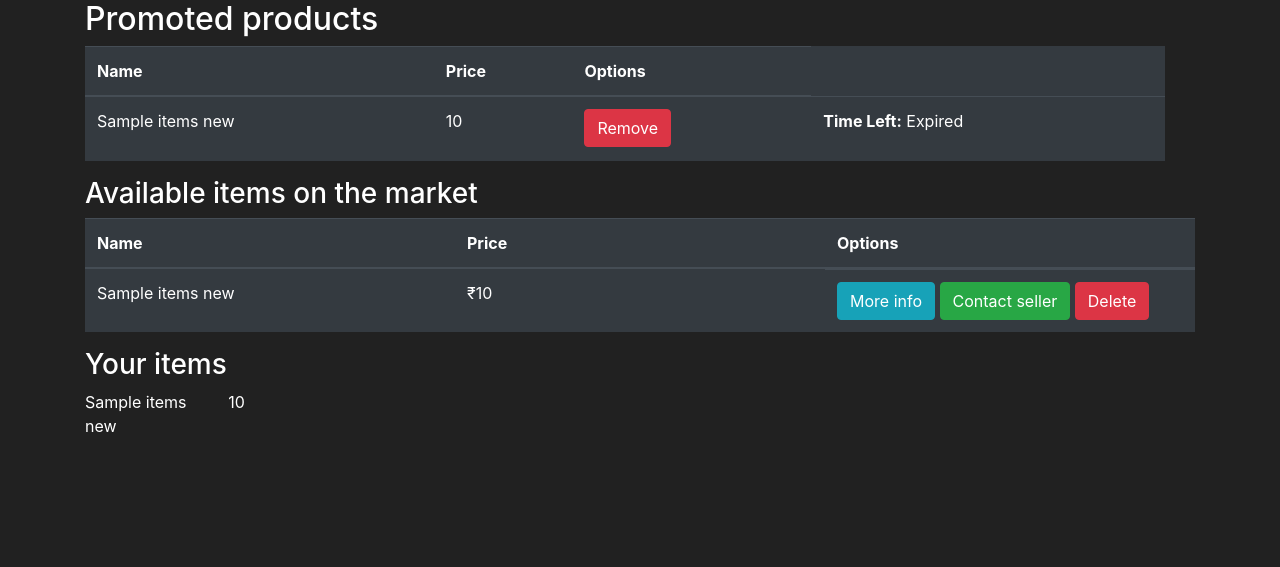
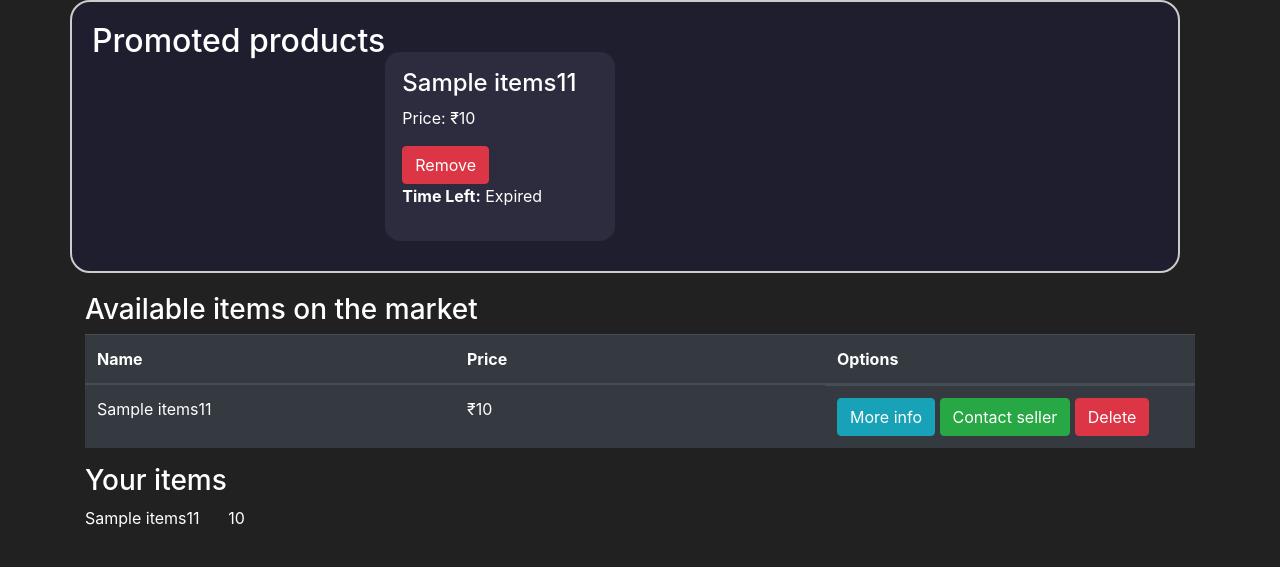
Before and after one commit to sameer21100/market, a Flask app: page /market in a window 1280 px wide. Shown: the part 56-623 px from the top of the page. Run offline with Flask 3, Linux system fonts and the light colour scheme; the visitor is signed in with stand-in values (Sample User, id 1); a database or web service that is not in the repository returns one stand-in record (values such as "Sample title"); some libraries are stand-ins or nearby versions.

Commit message:
Major major changes in promoted productrs

```diff
--- a/app.py
+++ b/app.py
@@ -23,7 +23,7 @@ def clear_expired_promotions():
     db=get_conn()
     cursor=db.cursor()
     cursor.execute('''
-    update items_new
+    update items11
     set is_promo=False
     where is_promo=True and promo_expires<NOW()
     ''')
@@ -49,27 +49,35 @@ RAZORPAY_KEY_SECRET = os.getenv("RAZORPAY_KEY_SECRET")
 def change():
     db=get_conn()
     cursor=db.cursor()
-    cursor.execute('''drop table if exists items''')
+
+    cursor.execute('''SELECT setval('items11_id_seq', (SELECT MAX(id) FROM items11));''')
+    # db.commit()
+    # cursor.execute("drop table if exists items")
+    # db.commit()
+    # cursor.execute('''alter table items00 rename to items''')
+    # db.commit()
+    # cursor.execute('''
+    # create table if not exists items11 (
+    # id serial primary key,
+    # name varchar(100) not null,
+    # price varchar(2000) not null,
+    # description varchar(1000) not null,
+    # owner_id integer,
+    # promo_expires timestamp default null,
+    # is_promo boolean default false,
+    # foreign key (owner_id) references users_new(id)
+    # )
+    # ''')
     db.commit()
-    cursor.execute('''
-    create table if not exists items (
-    id serial primary key,
-    name varchar(100) not null,
-    price varchar(2000) not null,
-    description varchar(1000) not null,
-    owner_id integer,
-    foreign key (owner_id) references users_new(id)
-    )
-    ''')
-    db.commit()
-    cursor.execute(''' insert into items(id,name,price,description,owner_id)
-    select id ,name ,price ,description ,owner_id from items_new''')
-    db.commit()
+    # cursor.execute(''' insert into items11(id,name,price,description,owner_id)
+    # select id ,name ,price ,description ,owner_id from items''')
+    # db.commit()
+    # cursor.execute(''' alter table items11 rename to items_new''')
     db.close()
     flash("Database change succsusfull")
     return redirect(url_for("main"))
 
-# @app.route('/download-db')
+@app.route('/download-db')
 def download_db():
     return send_file('database.db', as_attachment=True)
 import psycopg2.extras
@@ -355,8 +363,8 @@ def add():
             db=get_conn()
             cursor=db.cursor()
             cursor.execute('''
-            insert into items_new (name,price,description,owner_id)
-            values(%s,%s,%s,%s,%s)''',
+            insert into items11 (name,price,description,owner_id)
+            values(%s,%s,%s,%s)''',
             (name,price,description,owner_id))
             db.commit()
             flash("Item added successfully")
@@ -456,13 +464,13 @@ def delete(id):
     form_type=request.form.get("form_type")
     if form_type=="depromo":
         cursor.execute('''
-        update items_new
+        update items11
         set is_promo=%s
         where id=%s
         ''',(False,id))
     elif form_type=="delete":
         cursor.execute('''
-        delete from items_new where id=%s and owner_id=%s
+        delete from items11 where id=%s and owner_id=%s
         ''',(id,session['id']))
     db.commit()
     db.close()
@@ -537,12 +545,12 @@ def promote(val,owner_id,item_id):
         promo_end_time = datetime.utcnow() + timedelta(hours=12)
 
         cursor.execute('''
-            UPDATE items_new
+            UPDATE items11
             SET is_promo = %s,
-                promo_amt = %s,
+
                 promo_expires = %s
             WHERE id = %s
-        ''', (True, val, promo_end_time, item_id))
+        ''', (True,promo_end_time, item_id))
         db.commit()
         return redirect(url_for("market"))
 
@@ -601,9 +609,9 @@ def market():
     if "user" in session:
         db=get_conn()
         cursor=db.cursor()
-        cursor.execute("select * from items_new  where is_promo=%s order by id desc",(False,))
+        cursor.execute("select * from items11  where is_promo=%s order by id desc",(False,))
         data=cursor.fetchall()
-        cursor.execute('''select * from items_new where is_promo =true  order by promo_expires desc;''')
+        cursor.execute('''select * from items11 where is_promo =true  order by promo_expires desc;''')
         promoted=cursor.fetchall()
         for item in promoted:
             print(item['promo_expires'])
--- a/templates/market.html
+++ b/templates/market.html
@@ -7,45 +7,88 @@
       word-break: break-word;
       overflow-wrap: break-word;
     }
+    .promotion-section {
+      border: 2px solid #ccc;
+      border-radius: 20px;
+      padding: 20px;
+      background-color: #1e1e2f;
+      margin-bottom: 20px;
+    }
+
+    .promotion-heading {
+      text-align: center;
+      margin-top: 0;
+      margin-bottom: 20px;
+      color: white;
+      font-size: 2rem;
+    }
+
+    .promotion-cards {
+      display: flex;
+      flex-wrap: wrap;
+      justify-content: center;
+      gap: 30px;
+      margin-top: 20px;
+    }
+
+    .promo-card {
+      width: 230px;
+      margin: 10px;
+      background-color: #2c2c3e;
+      border-radius: 15px;
+      padding: 15px;
+      margin: 10px 0;
+      transition: border 0.3s ease-in-out, box-shadow 0.3s ease-in-out;
+      position: relative;
+      overflow: hidden;
+      border: 2px solid transparent;
+    }
+
+    .promo-card:hover {
+      animation: pulse-border 2s infinite linear;
+      border: 2px solid #8000ff;
+    }
+
+    @keyframes pulse-border {
+      0% {
+        box-shadow: 0 0 0 0 rgba(128, 0, 255, 0.7);
+      }
+      50% {
+        box-shadow: 0 0 15px 5px rgba(128, 0, 255, 0.5);
+      }
+      100% {
+        box-shadow: 0 0 0 0 rgba(128, 0, 255, 0.7);
+      }
+    }
+
+    @media (max-width: 768px) {
+      .promo-card {
+        width: 90%;
+      }
+
+      .promotion-container {
+        padding: 20px;
+      }
+    }
   </style>
-  <div class="row col-12">
-    <h2>Promoted products</h2>
-      <table class="table table-hover table-dark">
-        <thead>
-          <tr>
-            <th> Name</th>
-            <th> Price</th>
-            <th> Options</tr>
-          </tr>
-        </thead>
-        <tbody>
-            {%for item in promoted%}
-            <tr>
-              <td>
-                {{item["name"]}}
-              </td>
-              <td>
-                {{item["price"]}}
-              </td>
-              {%if session['id']==item['owner_id']%}
-              <td>
-                <form method="POST" action="/delete/{{item['id']}}" style="display:inline;">
-                  <input type="hidden" name="form_type" value="depromo">
-                  <button type="submit" class="btn btn-danger"
-                    onclick="return confirm('Are you sure you want to delete this item?');">Remove</button>
-                </form>
-              </td>
-              <td>
-                <p><strong>Time Left:</strong> {{ item['time_remaining'] }}</p>
-              </td>
-                {%endif%}
-
-            </tr>
-            {%endfor%}
-        </tbody>
-      </table>
-
-
+  <div class="row col-12 promotion-section">
+    <h2 class="promotion-heading">Promoted products</h2>
+    <div class="promotion-cards">
+      {% for item in promoted %}
+      <div class="promo-card">
+        <h4 class="text-white">{{ item["name"] }}</h4>
+        <p class="text-white">Price: ₹{{ item["price"] }}</p>
+        {% if session['id'] == item['owner_id'] %}
+        <form method="POST" action="/delete/{{ item['id'] }}" style="display:inline;">
+          <input type="hidden" name="form_type" value="depromo">
+          <button type="submit" class="btn btn-danger"
+            onclick="return confirm('Are you sure you want to delete this item?');">Remove</button>
+        </form>
+        <p class="text-white"><strong>Time Left:</strong> {{ item['time_remaining'] }}</p>
+        {% endif %}
+      </div>
+      {% endfor %}
+    </div>
   </div>
 
 
```
